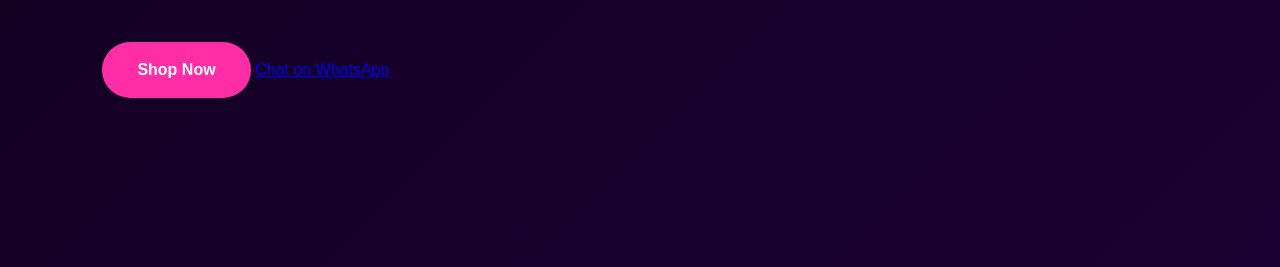
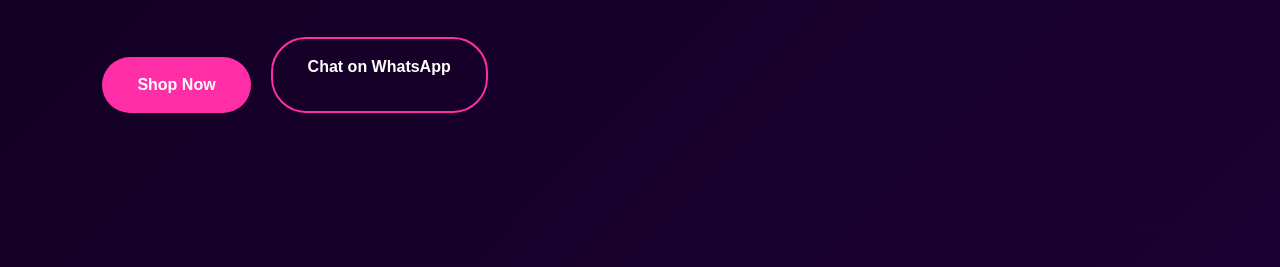
Before and after one commit to POE-hub001/plan-oloba-essentials, a plain HTML site: page index.html in a window 1280 px wide. Shown: the part 533-800 px from the top of the page. Drawn offline with Linux system fonts and the light colour scheme.

Commit message:
Add hero buttons styling to style.css

```diff
--- a/style.css
+++ b/style.css
@@ -228,3 +228,18 @@ nav{
 .hero-image img:hover{
     transform:scale(1.03);
 }
+.hero-buttons{
+    display:flex;
+    gap:20px;
+    flex-wrap:wrap;
+    margin-top:30px;
+}
+
+.btn2{
+    padding:15px 35px;
+    border:2px solid #ff2ea6;
+    color:white;
+    border-radius:35px;
+    text-decoration:none;
+    font-weight:bold;
+    }
```
